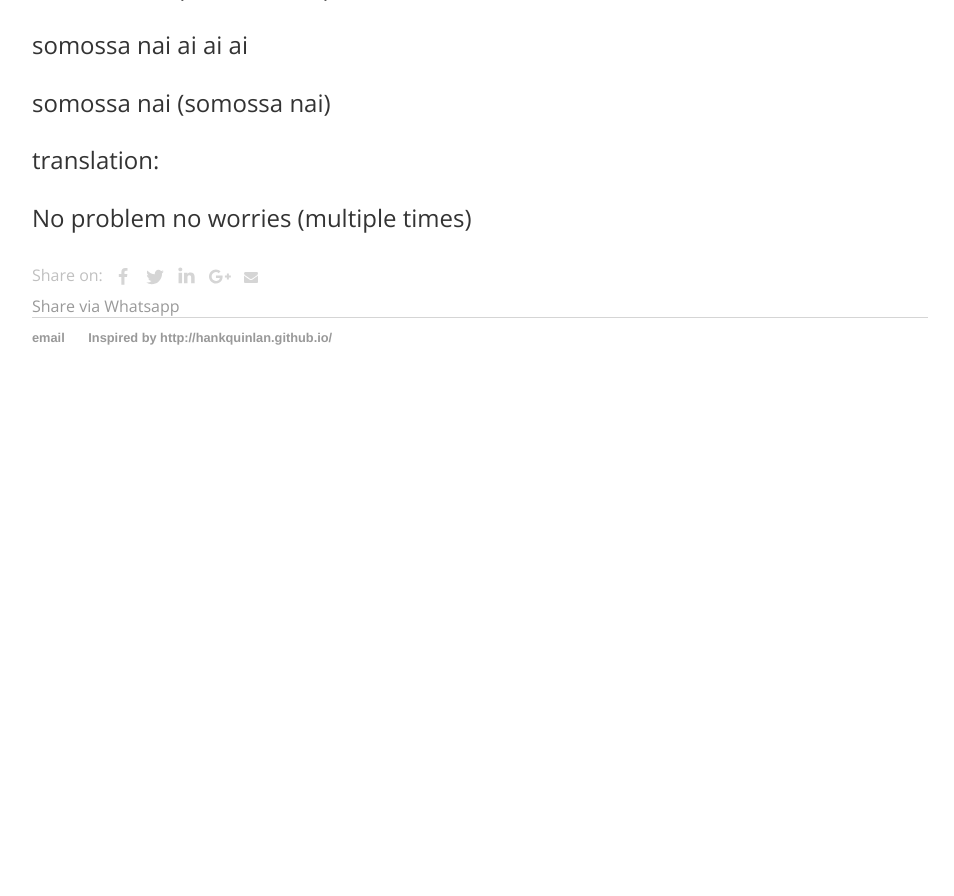
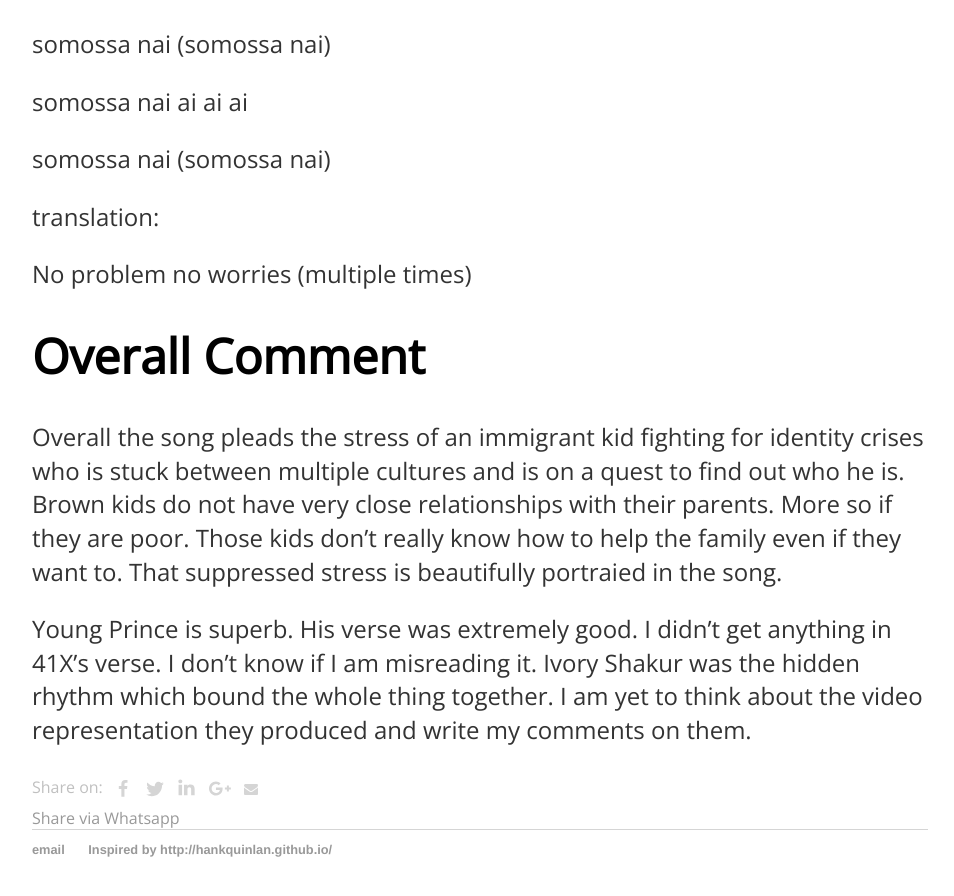
Before and after one commit to damnArin/damnArin.github.io, a Jekyll site: the page built from _posts/2020-06-28-Bhanga Bangla - Bangla Hiphop - Mumble Rap.md, in a window 1280 px wide and 900 px high, scrolled down 28870 px. Shown: the top 896 px of the window, without its empty margins (160-1114 px from the left). Built offline with Jekyll 4.4.1, drawn with Linux system fonts in a browser that asks for light colours; comment, search, counter and statistics services are not loaded; before the commit the page ends 29275 px from its top, so only the background shows below that.

Commit message:
Update 2020-06-28-Bhanga Bangla - Bangla Hiphop - Mumble Rap.md

```diff
--- a/_posts/2020-06-28-Bhanga Bangla - Bangla Hiphop - Mumble Rap.md
+++ b/_posts/2020-06-28-Bhanga Bangla - Bangla Hiphop - Mumble Rap.md
@@ -79,7 +79,7 @@ Surprisingly, I didn't spot any serious discussion on their creations online. Mo
 I thought in this case, I'll go through some of their songs and will try to explain the way I understood them line by line. As of now, I've just penned down the lyrics of the song that I liked most. It's something difficult given it's mumble and their Bangla is actually, in the true sense of the word, 'Bhanga'. So, takes some time to understand what actually they meant and sometimes I have to look up to the English translation to get it.
 
 
-<h3>Verse of Ivory Shakur - </h3>
+<h1>Verse of Ivory Shakur - </h1>
 
 সমস্যা নাই
 
@@ -935,3 +935,10 @@ somossa nai (somossa nai)
 translation:
 
 No problem no worries (multiple times)
+
+
+<h1>Overall Comment</h1>
+
+Overall the song pleads the stress of an immigrant kid fighting for identity crises who is stuck between multiple cultures and is on a quest to find out who he is. Brown kids do not have very close relationships with their parents. More so if they are poor. Those kids don't really know how to help the family even if they want to. That suppressed stress is beautifully portraied in the song.
+
+Young Prince is superb.  His verse was extremely good. I didn't get anything in 41X's verse. I don't know if I am misreading it. Ivory Shakur was the hidden rhythm which bound the whole thing together. I am yet to think about the video representation they produced and write my comments on them.
```
